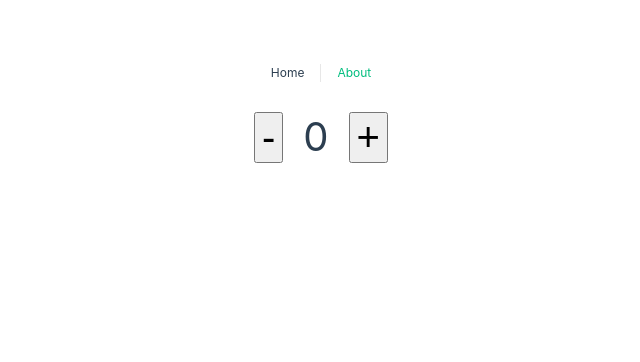
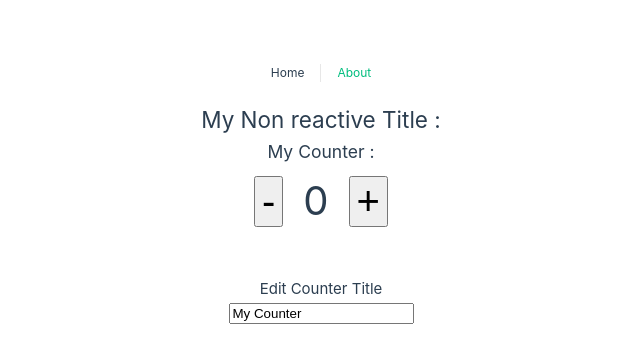
Before and after one commit to kirankumarrr/vue-v3, a Vue app in the folder vue-composition-api-basics-v3/: page / in a window 1280 px wide. Shown: the top 362 px of the page, without its empty margins (319-959 px from the left). Built offline with nearby package versions, Linux system fonts and the light colour scheme.

Commit message:
[vue-composition-api-basics] - reactive variables

```diff
--- a/vue-composition-api-basics-v3/src/views/HomeView.vue
+++ b/vue-composition-api-basics-v3/src/views/HomeView.vue
@@ -1,24 +1,43 @@
 <template>
   <div class="home">
+    <h2>{{ nonReactiveTitle }} :</h2>
+    <h3>{{ counterData.title }} :</h3>
     <div>
       <button class="btn" @click="decrement">-</button>
-      <span class="counter">{{ counter }}</span>
+      <span class="counter">{{ counterData.count }}</span>
       <button class="btn" @click="increment">+</button>
+    </div>
+    <div class="edit">
+      <h4>Edit Counter Title</h4>
+      <input type="text" v-model="counterData.title" />
     </div>
   </div>
 </template>
 
 
 <script setup>
-import { ref } from "vue";
+import { reactive, ref } from "vue";
 
-const counter = ref(0);
+const nonReactiveTitle = ' My Non reactive Title'
+
+const counter = ref(0),
+  counterTitle = ref("My Counter");
+// Reactive Object
+
+const counterData = reactive({
+  count: 0,
+  title: 'My Counter'
+})
 
 const decrement = () => {
   counter.value--;
+  // Reactive object update
+  counterData.count--;
 };
 const increment = () => {
   counter.value++;
+  // Reactive object update
+  counterData.count++;
 };
 </script>
 
@@ -80,4 +99,7 @@ export default {
   font-size: 40px;
   margin: 10px;
 }
+.edit {
+  margin-top: 40px;
+}
 </style>
```
